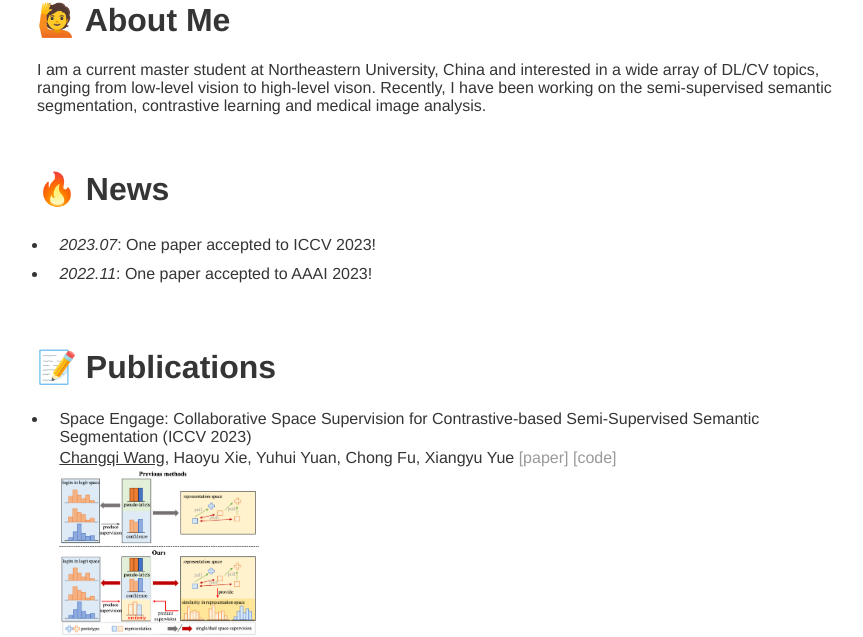
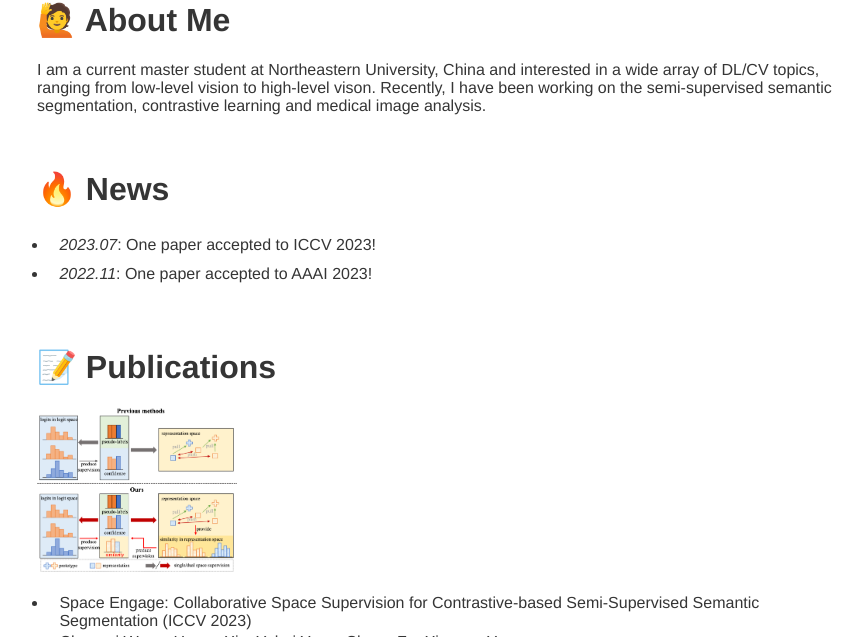
Before and after one commit to WangChangqi98/WangChangqi98, a Jekyll site: the page built from index.md, in a window 1280 px wide. Shown: the part 267-904 px from the top of the page, without its empty margins (203-1066 px from the left). Built offline with Jekyll 4.4.1, drawn with Linux system fonts in a browser that asks for light colours; our own code applies the rules of GitHub Pages for plain Markdown files; grey boxes are pictures that could not be loaded.

Commit message:
Update index.md

```diff
--- a/index.md
+++ b/index.md
@@ -14,10 +14,10 @@ I am a current master student at Northeastern University, China and interested i
 <br/>
 
 # 📝 Publications
+<img src='assets/img/CSS.png' width="200px" style="margin:5000px float:left;">
 * Space Engage: Collaborative Space Supervision for Contrastive-based Semi-Supervised Semantic Segmentation (ICCV 2023)<br/>
-<u>Changqi Wang</u>, Haoyu Xie, Yuhui Yuan, Chong Fu, Xiangyu Yue
+<u>Changqi Wang</u>, Haoyu Xie, Yuhui Yuan, Chong Fu, Xiangyu Yue <br/>
 [\[paper\]](https://ojs.aaai.org/index.php/AAAI/article/view/25396) [\[code\]](https://github.com/Haoyu-Xie/PRCL)<br/>
-  <img src='assets/img/CSS.png' width="200px" style="margin:5000px float:left;">
 * PRCL: A Probabilistic View for Contrastive-based Semi-Supervised Semantic Segmentation (Submitted to IJCV)<br/>
 Haoyu Xie, <u>Changqi Wang</u>, Yang Liu, Jun Dan, Chong Fu, Jan Zhao, Baigui Sun <br/>
 [\[paper\]](https://ojs.aaai.org/index.php/AAAI/article/view/25396) [\[code\]](https://github.com/Haoyu-Xie/PRCL)<br/>
```
